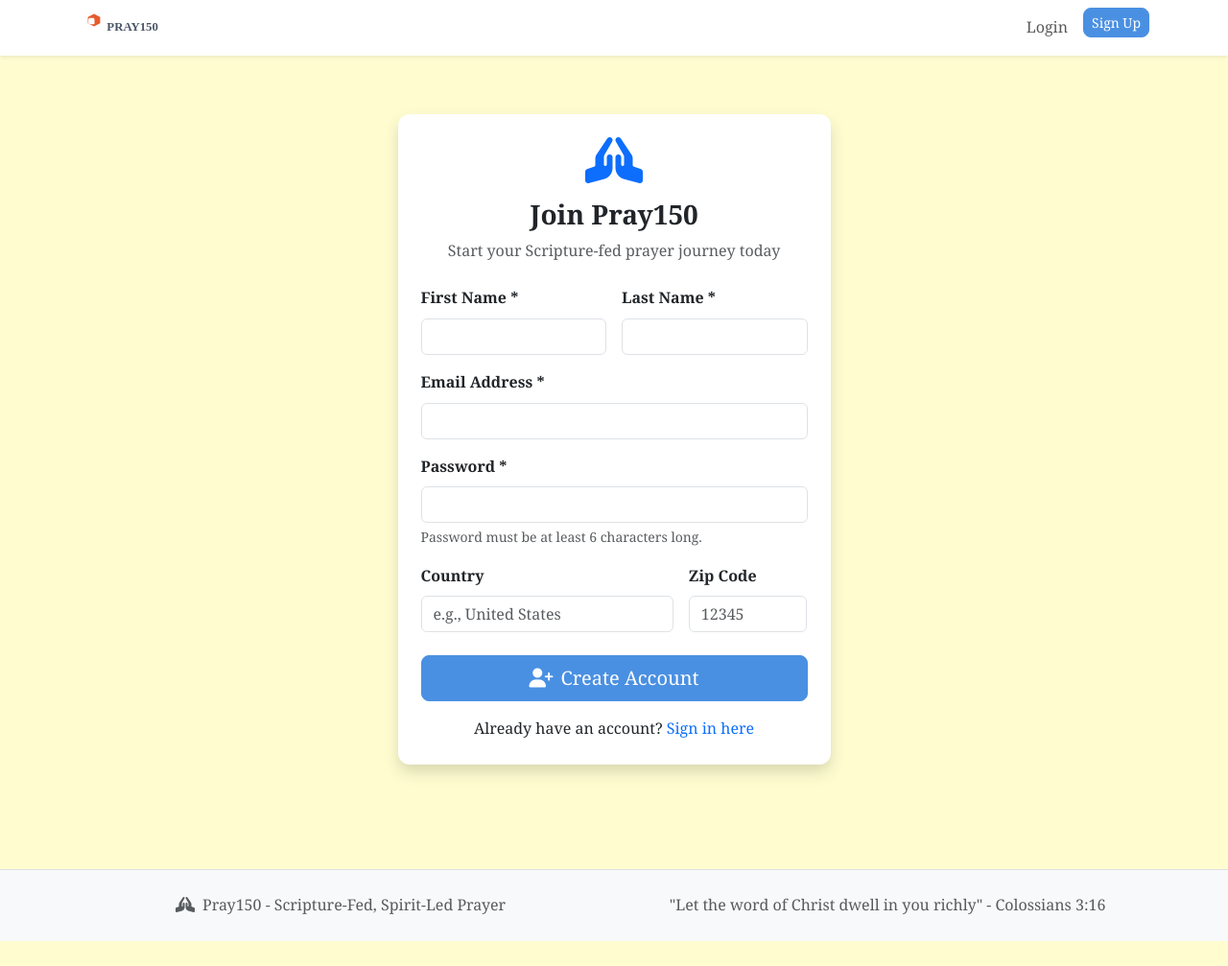
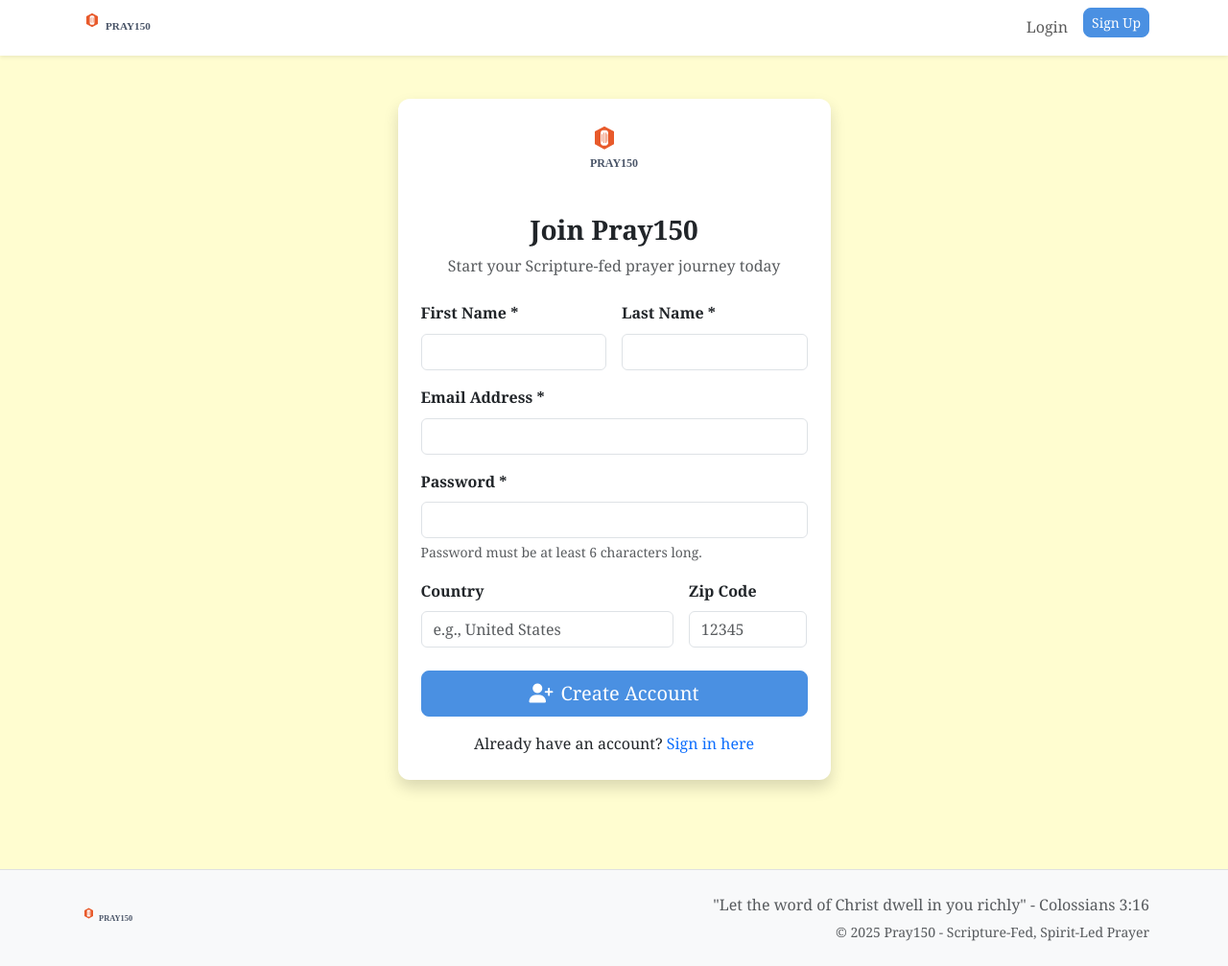
Before and after one commit to scottvanderploeg/pray150-app, a Flask app: page /register in a window 1280 px wide. Shown: the whole page at 96% size. Before the commit the page ends 981 px from the top, so only its background shows below. Run offline with Flask 3, Linux system fonts and the light colour scheme; some web fonts are replaced.

Commit message:
Improve website appearance and correct footer information on all pages
Refactor SVG logos, update base.html footer, and replace register.html icon with logo.

Replit-Commit-Author: Agent
Replit-Commit-Session-Id: ad28607e-869c-45db-a39f-bf70919403ed
Replit-Commit-Checkpoint-Type: full_checkpoint
Replit-Commit-Screenshot-Url: https://storage.googleapis.com/screenshot-production-us-central1/abdaef79-dbec-4627-a23e-ed122cd1ec6d/ad28607e-869c-45db-a39f-bf70919403ed/2mYEAY3

```diff
--- a/templates/base.html
+++ b/templates/base.html
@@ -105,18 +105,21 @@
 
     <!-- Footer -->
     <footer class="bg-light py-4 mt-5">
-        <div class="container text-center">
-            <div class="row">
-                <div class="col-md-6">
-                    <p class="mb-0 text-muted">
-                        <i class="fas fa-praying-hands me-1"></i>
-                        Pray150 - Scripture-Fed, Spirit-Led Prayer
-                    </p>
+        <div class="container">
+            <div class="row align-items-center">
+                <div class="col-md-4 text-center text-md-start mb-3 mb-md-0">
+                    <img src="{{ url_for('static', filename='images/pray150-logo-horizontal.svg') }}"
+                         alt="Pray150"
+                         height="24"
+                         class="me-2">
                 </div>
-                <div class="col-md-6">
+                <div class="col-md-8 text-center text-md-end">
                     <p class="mb-0 text-muted">
                         "Let the word of Christ dwell in you richly" - Colossians 3:16
                     </p>
+                    <small class="text-muted d-block mt-1">
+                        © 2025 Pray150 - Scripture-Fed, Spirit-Led Prayer
+                    </small>
                 </div>
             </div>
         </div>
--- a/templates/register.html
+++ b/templates/register.html
@@ -9,7 +9,10 @@
             <div class="card shadow border-0">
                 <div class="card-body p-4">
                     <div class="text-center mb-4">
-                        <i class="fas fa-praying-hands fa-3x text-primary mb-3"></i>
+                        <img src="{{ url_for('static', filename='images/pray150-logo-stacked.svg') }}"
+                             alt="Pray150"
+                             height="80"
+                             class="mb-3">
                         <h2 class="h3 fw-bold">Join Pray150</h2>
                         <p class="text-muted">Start your Scripture-fed prayer journey today</p>
                     </div>
```
Also changed, not shown: static/images/pray150-logo-horizontal.svg, static/images/pray150-logo-stacked.svg.
